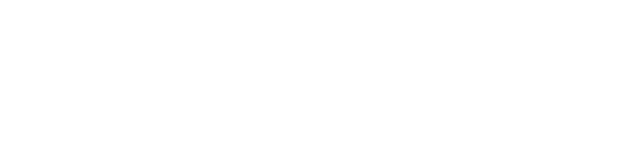
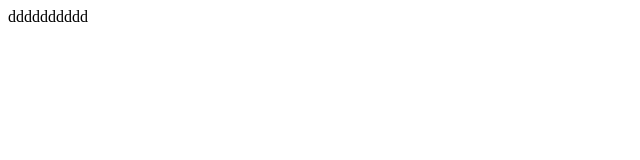
Before and after one commit to common427/2023java_web, a plain HTML site: page index.html in a window 1280 px wide. Shown: the whole page, without its empty margins (0-640 px from the left). Drawn offline with Linux system fonts and the light colour scheme.

Commit message:
Update index.html

```diff
--- a/index.html
+++ b/index.html
@@ -6,6 +6,8 @@
     <title>Document</title>
 </head>
 <body>
-    <div class="container"></div>
+    <div class="container">
+        dddddddddd
+    </div>
 </body>
 </html>
```
